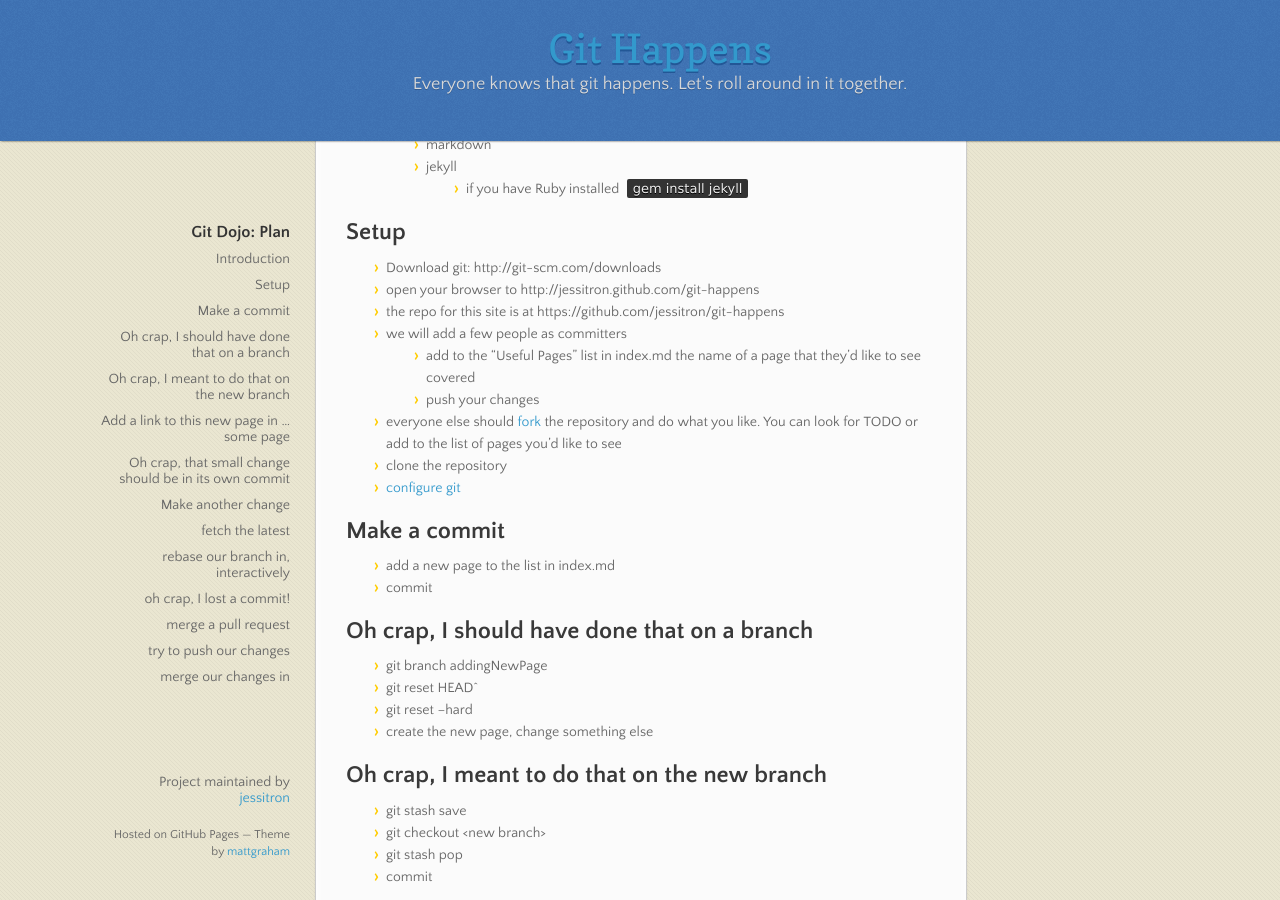
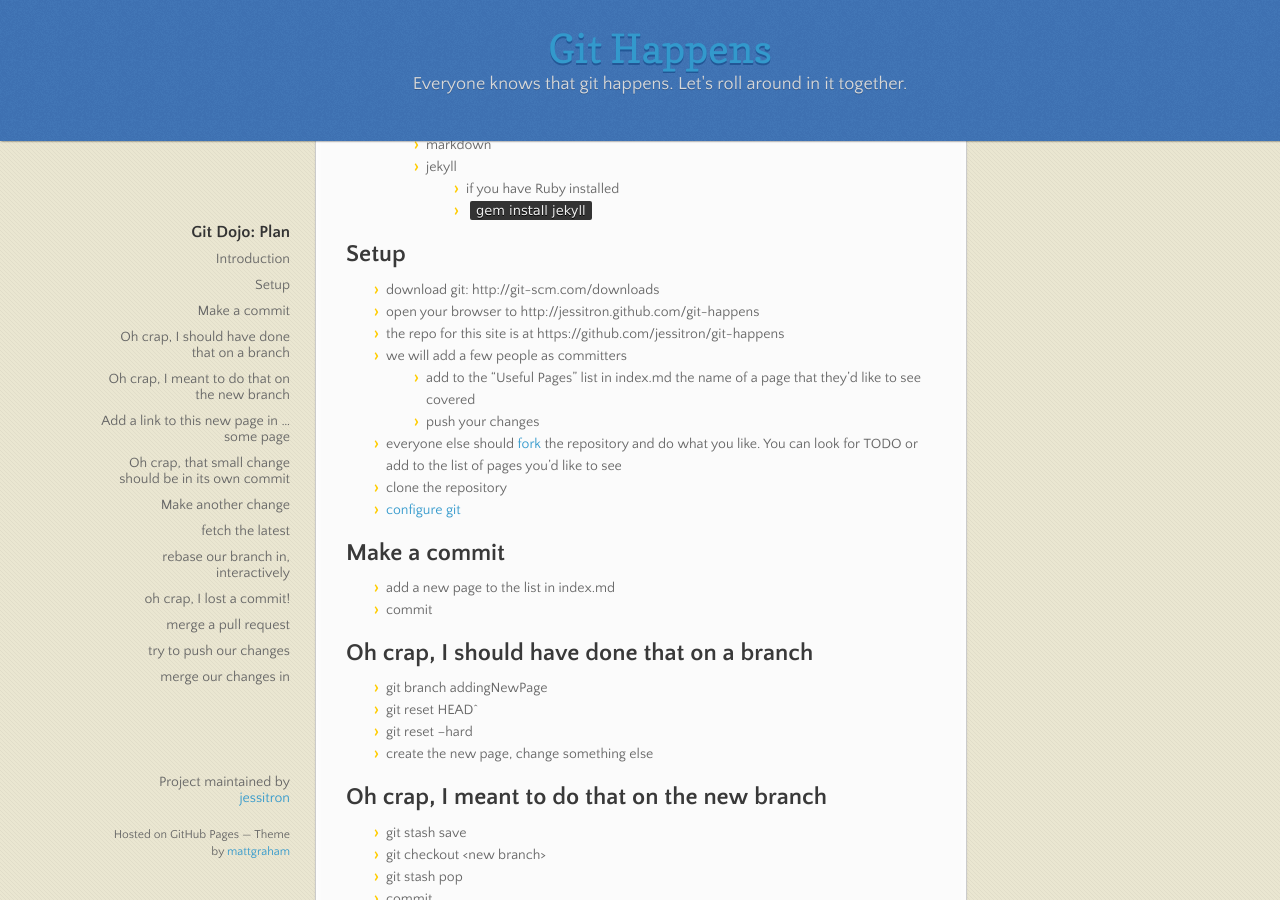
Before and after one commit to jessitron/git-happens, a Jekyll site: the page built from dojo.md, in a window 1280 px wide and 900 px high, scrolled down 316 px. Built offline with Jekyll 4.4.1, drawn with Linux system fonts in a browser that asks for light colours; nearby versions of some CDN libraries.

Commit message:
Fiddling with markdown

```diff
--- a/dojo.md
+++ b/dojo.md
@@ -13,10 +13,11 @@ Git Dojo is one session where the more that goes wrong in the demo, the better.
   * orphan branch
   * markdown
   * jekyll
-    * if you have Ruby installed `gem install jekyll`
+    * if you have Ruby installed
+    * `gem install jekyll`
 
 ## Setup
-* Download git: http://git-scm.com/downloads
+* download git: http://git-scm.com/downloads
 * open your browser to http://jessitron.github.com/git-happens
 * the repo for this site is at https://github.com/jessitron/git-happens
 * we will add a few people as committers
```
